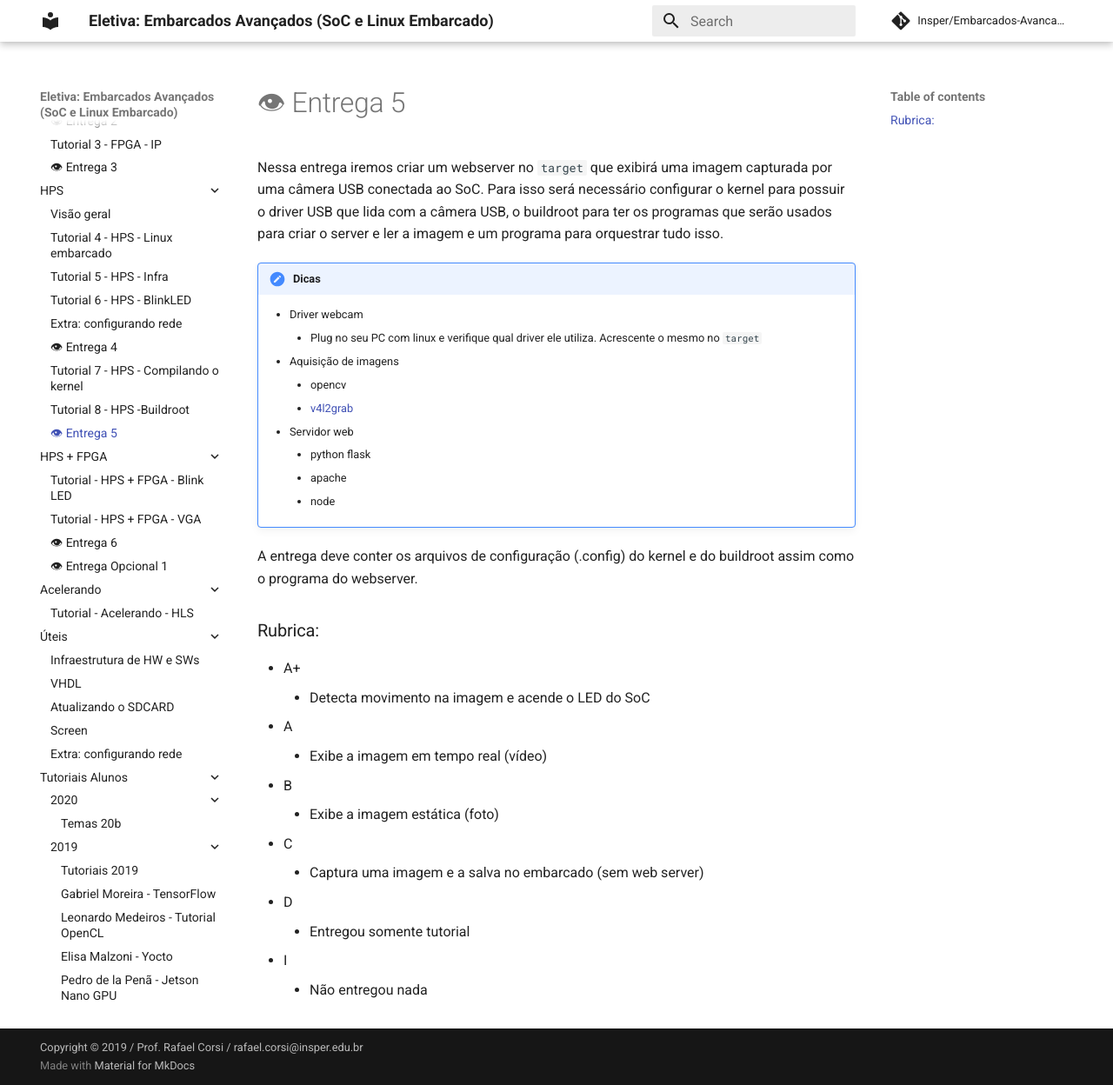
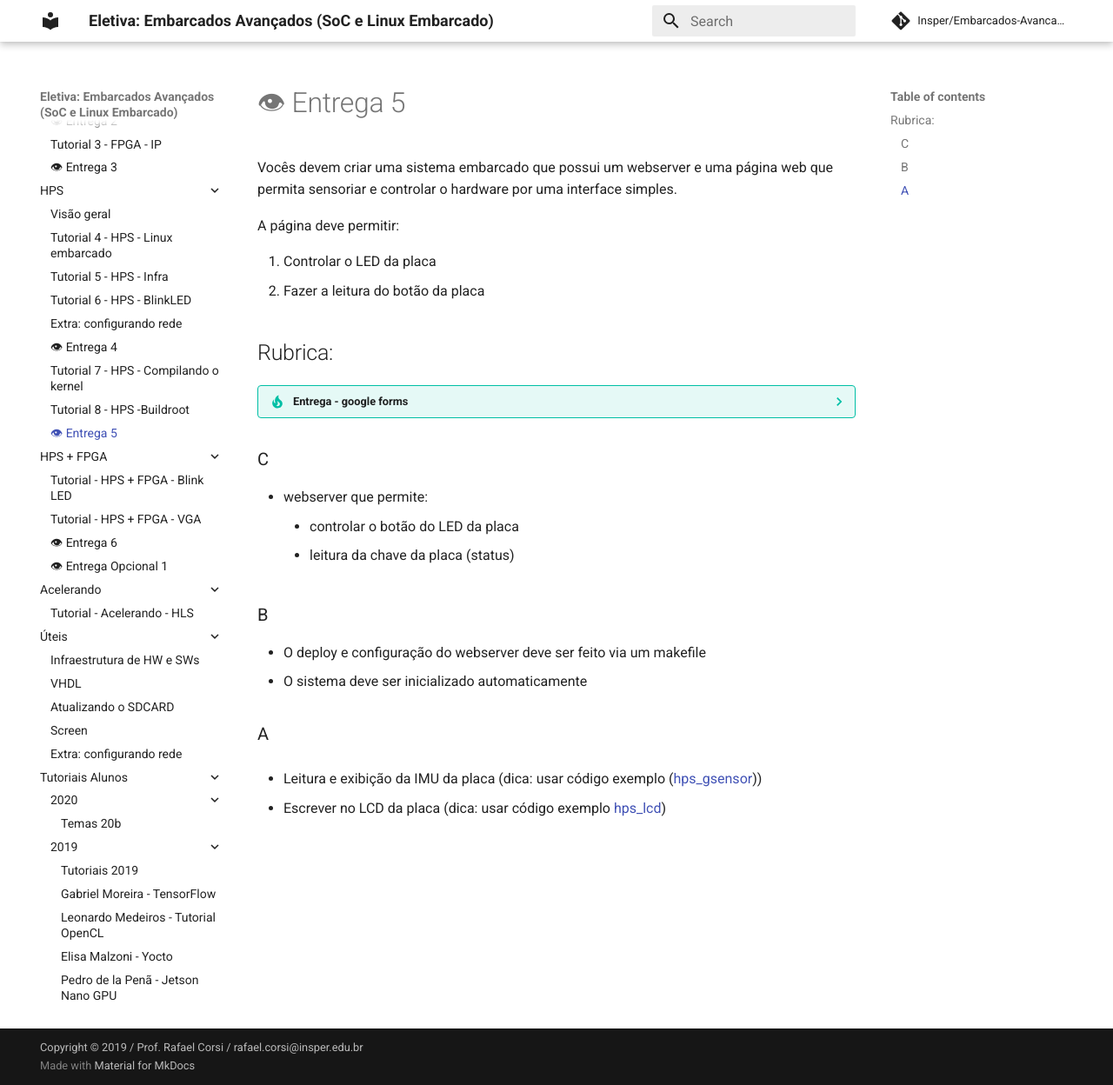
Before and after one commit to Insper/Embarcados-Avancados, an MkDocs documentation site: the page built from docs-src/Entrega-5.md, in a window 1280 px wide and 1248 px high. Shown: the whole window at 87% size. Built offline with MkDocs 1.6.1 and Material for MkDocs 9.7.7, drawn with Linux system fonts in a browser that asks for light colours; comment, search, counter and statistics services are not loaded.

Commit message:
entrega 5/ adicionado forms as entregas

```diff
--- a/docs-src/Entrega-5.md
+++ b/docs-src/Entrega-5.md
@@ -1,37 +1,31 @@
 # 👁 Entrega 5
 
-Nessa entrega iremos criar um webserver no `target` que exibirá uma imagem
-capturada por uma câmera USB conectada ao SoC. Para isso será necessário
-configurar o kernel para possuir o driver USB que lida com a câmera USB,
-o buildroot para ter os programas que serão usados para criar o server e
-ler a imagem e um programa para orquestrar tudo isso.
+Vocês devem criar uma sistema embarcado que possui um webserver e uma página web que permita sensoriar e controlar o hardware por uma interface simples.
 
-!!! note "Dicas"
-    - Driver webcam
-        - Plug no seu PC com linux e verifique qual driver ele utiliza.
-        Acrescente o mesmo no `target`
-    - Aquisição de imagens
-        - opencv
-        - [v4l2grab](https://github.com/twam/v4l2grab)
-    - Servidor web
-        - python flask
-        - apache
-        - node
+A página deve permitir:
 
-A entrega deve conter os arquivos de configuração (.config) do kernel e do
-buildroot assim como o programa do webserver.
+1. Controlar o LED da placa
+1. Fazer a leitura do botão da placa
 
-### Rubrica:
+## Rubrica:
 
-- A+
-    - Detecta movimento na imagem e acende o LED do SoC
-- A
-    - Exibe a imagem em tempo real (vídeo)
-- B
-    - Exibe a imagem estática (foto)
-- C
-    - Captura uma imagem e a salva no embarcado (sem web server)
-- D
-    - Entregou somente tutorial
-- I
-    - Não entregou nada
+
+??? tip "Entrega - google forms"
+    <iframe src="https://docs.google.com/forms/d/e/1FAIpQLSeNCO510HqudFuT0fVJJzuOhWue2AgHw5qwrE1C54XyjBLi8A/viewform?embedded=true" width="700" height="300" frameborder="0" marginheight="0" marginwidth="0">Loading…</iframe>
+
+### C
+
+- webserver que permite:
+    - controlar o botão do LED da placa
+    - leitura da chave da placa (status)
+
+### B
+
+- O deploy e configuração do webserver deve ser feito via um makefile
+- O sistema deve ser inicializado automaticamente
+
+### A
+
+- Leitura e exibição da IMU da placa (dica: usar código exemplo ([hps_gsensor](https://github.com/Insper/DE10-Standard-v.1.3.0-SystemCD/tree/master/Demonstration/SoC/hps_gsensor)))
+
+- Escrever no LCD da placa (dica: usar código exemplo [hps_lcd](https://github.com/Insper/DE10-Standard-v.1.3.0-SystemCD/tree/master/Demonstration/SoC/hps_lcd))
```
Also changed, not shown: docs-src/Entrega-1.md (+3 -0 lines), docs-src/Entrega-2.md (+2 -1 lines), docs-src/Entrega-3.md (+3 -0 lines), docs-src/Entrega-4.md (+3 -0 lines).
